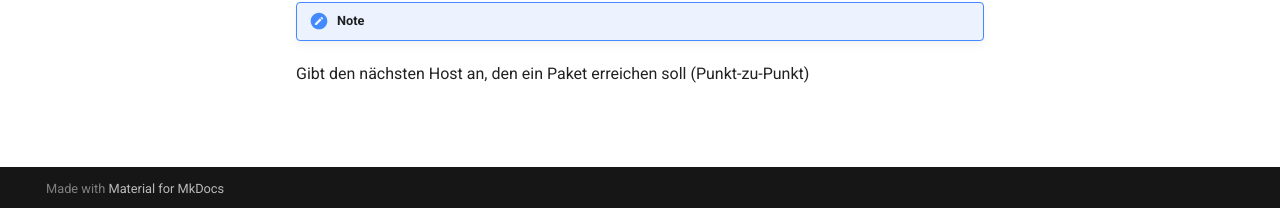
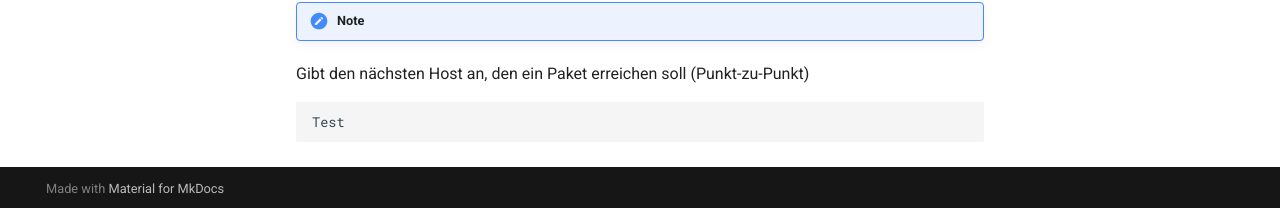
Before and after one commit to CodingEmil/ObsidianShared, an MkDocs documentation site: the page built from docs/DUP/Router/Router.md, in a window 1280 px wide and 987 px high. Shown: the part 776-984 px from the top of the window. Built offline with MkDocs 1.6.1 and Material for MkDocs 9.7.7, drawn with Linux system fonts in a browser that asks for light colours.

Commit message:
Update Router.md

````diff
--- a/docs/DUP/Router/Router.md
+++ b/docs/DUP/Router/Router.md
@@ -15,3 +15,7 @@ Gehen wir aber nun aus unserem Netzwerk hinaus, über den Router, dann ist die Z
 
 !!! note
 Gibt den nächsten Host an, den ein Paket erreichen soll (Punkt-zu-Punkt)
+
+```ad-hint
+Test
+```
````
